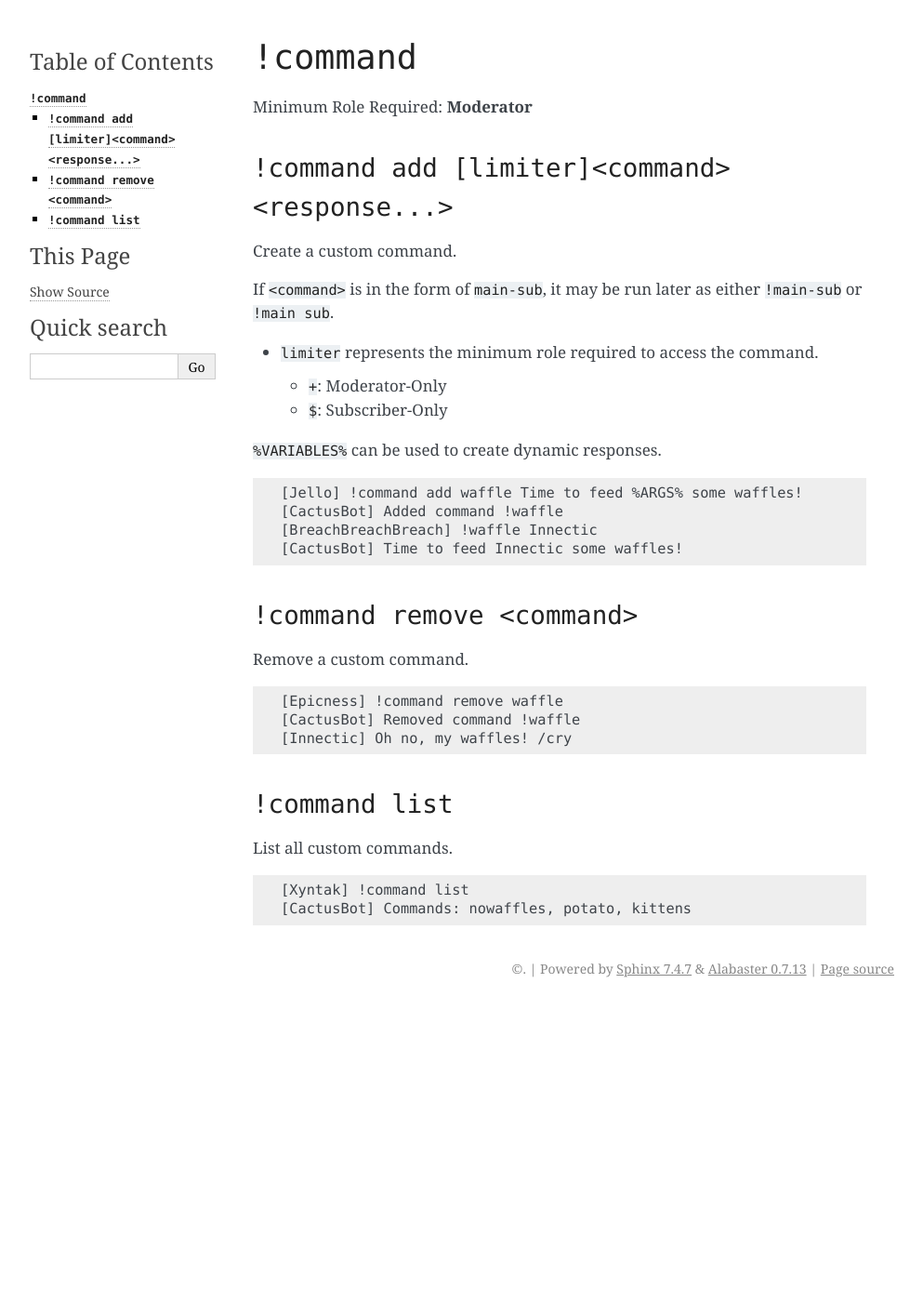
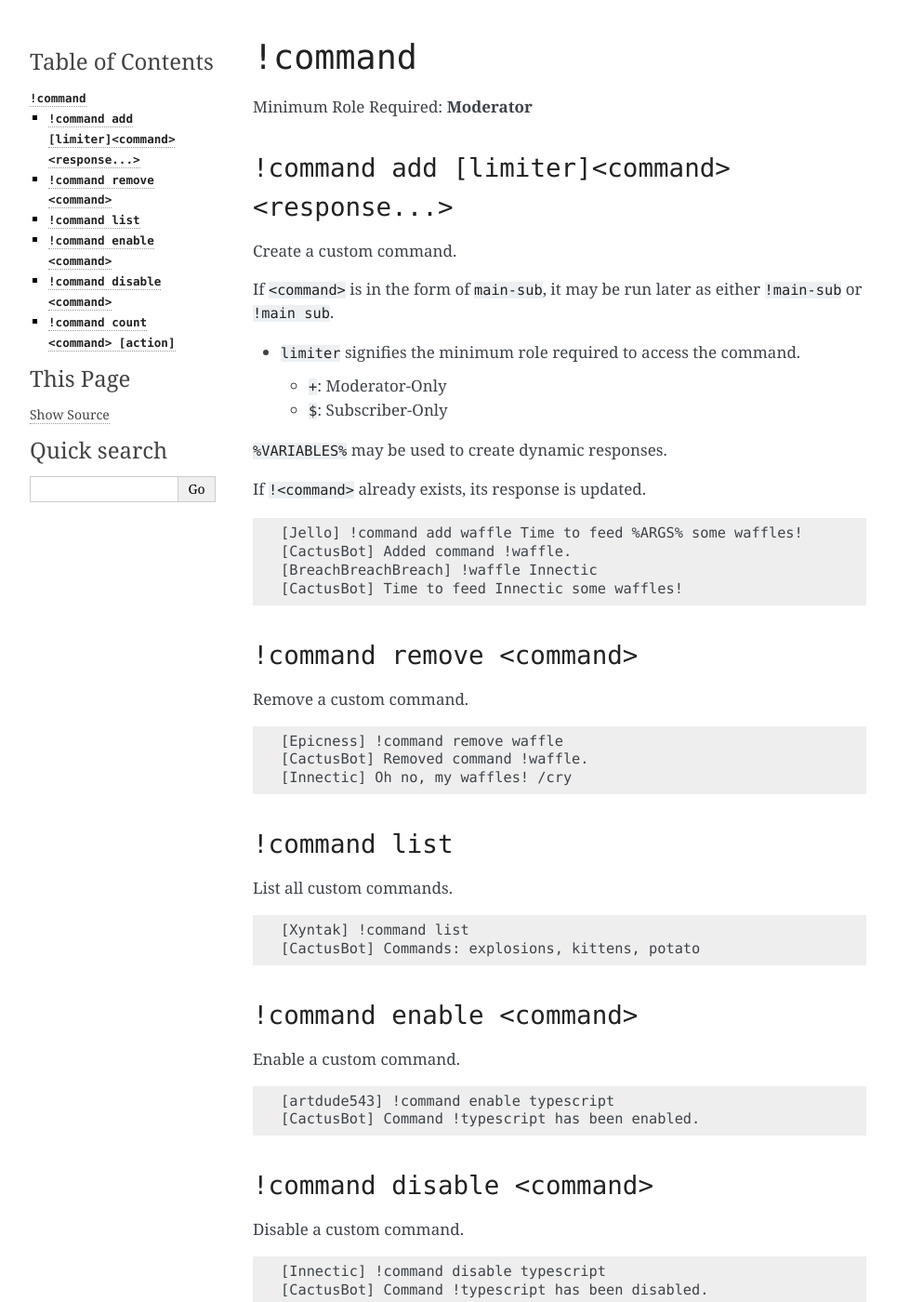
Before and after one commit to CactusDev/CactusBot, a Sphinx documentation site: the page built from docs/user/command.md, in a window 1280 px wide and 1400 px high. Shown: the whole window at 93% size, without its empty margins (148-1141 px from the left). Built offline with Sphinx 7.4.7, drawn with Linux system fonts in a browser that asks for light colours; pages that are not in the unit, such as notebooks, are missing from menus; some of the changed text lies outside the part shown.

Commit message:
Finish !command documentation
Satisfies #162.

````diff
--- a/docs/user/command.md
+++ b/docs/user/command.md
@@ -1,4 +1,5 @@
 # `!command`
+
 Minimum Role Required: **Moderator**
 
 ## `!command add [limiter]<command> <response...>`
@@ -7,15 +8,18 @@ Create a custom command.
 
 If `<command>` is in the form of `main-sub`, it may be run later as either `!main-sub` or `!main sub`.
 
- - `limiter` represents the minimum role required to access the command.
-    - `+`: Moderator-Only
-    - `$`: Subscriber-Only
+- `limiter` signifies the minimum role required to access the command.
 
- `%VARIABLES%` can be used to create dynamic responses.
+  - `+`: Moderator-Only
+  - `$`: Subscriber-Only
+
+`%VARIABLES%` may be used to create dynamic responses.
+
+If `!<command>` already exists, its response is updated.
 
 ```
 [Jello] !command add waffle Time to feed %ARGS% some waffles!
-[CactusBot] Added command !waffle
+[CactusBot] Added command !waffle.
 [BreachBreachBreach] !waffle Innectic
 [CactusBot] Time to feed Innectic some waffles!
 ```
@@ -26,14 +30,60 @@ Remove a custom command.
 
 ```
 [Epicness] !command remove waffle
-[CactusBot] Removed command !waffle
+[CactusBot] Removed command !waffle.
 [Innectic] Oh no, my waffles! /cry
 ```
 
 ## `!command list`
+
 List all custom commands.
 
 ```
 [Xyntak] !command list
-[CactusBot] Commands: nowaffles, potato, kittens
+[CactusBot] Commands: explosions, kittens, potato
 ```
+
+## `!command enable <command>`
+
+Enable a custom command.
+
+```
+[artdude543] !command enable typescript
+[CactusBot] Command !typescript has been enabled.
+```
+
+## `!command disable <command>`
+
+Disable a custom command.
+
+```
+[Innectic] !command disable typescript
+[CactusBot] Command !typescript has been disabled.
+```
+
+## `!command count <command> [action]`
+
+Retrieve or modify the `count` value for a custom command.
+
+If `action` is not specified, the `count` is returned.
+
+```
+[AlphaBravoKilo] !command count derp
+[CactusBot] !derp's count is 9001.
+```
+
+Otherwise, the value is modified.
+
+If `action` is a number (optionally preceded by an `=`), the count value is set to that exact number.
+
+```
+[Kondrik] !command count derp 9053
+[CactusBot] Count updated.
+```
+
+Otherwise, `action` may begin with either a `+` or `-`, to increase or decrease the count value, respectively.
+
+```
+[MindlessPuppetz] !command count derp +12
+[CactusBot] Count updated.
+```
````
Also changed, not shown: 1 other file.
